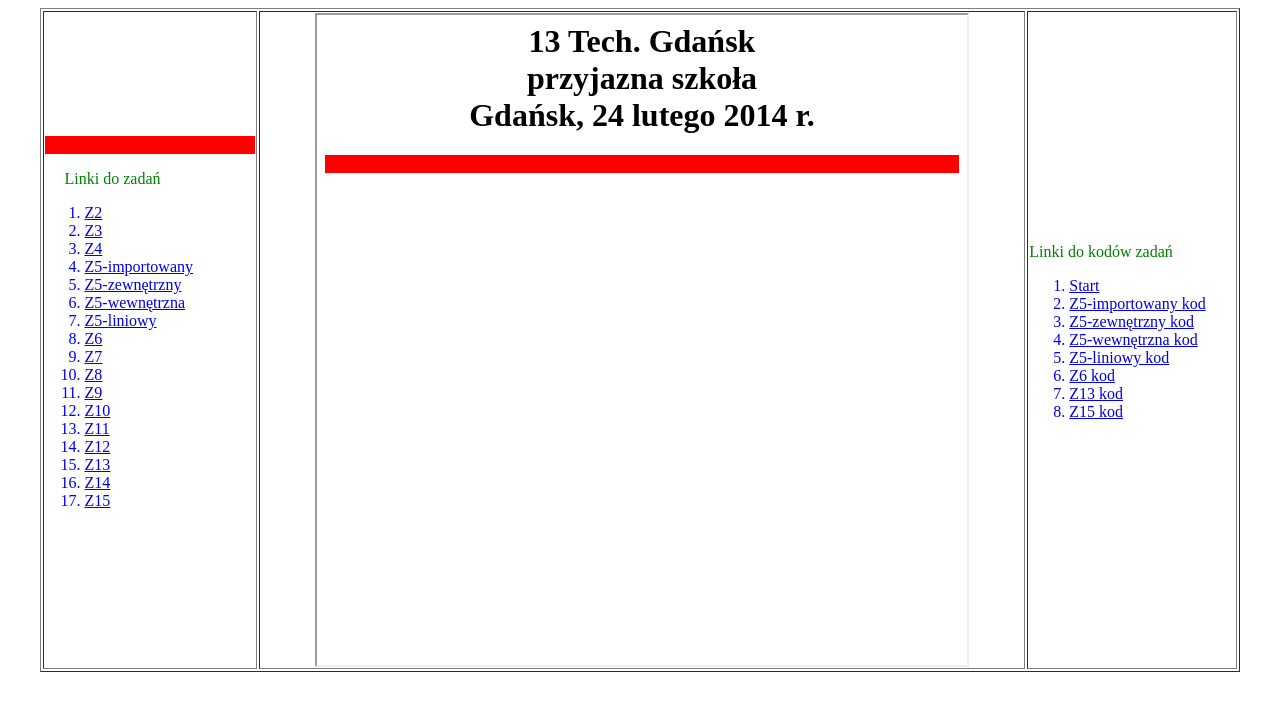
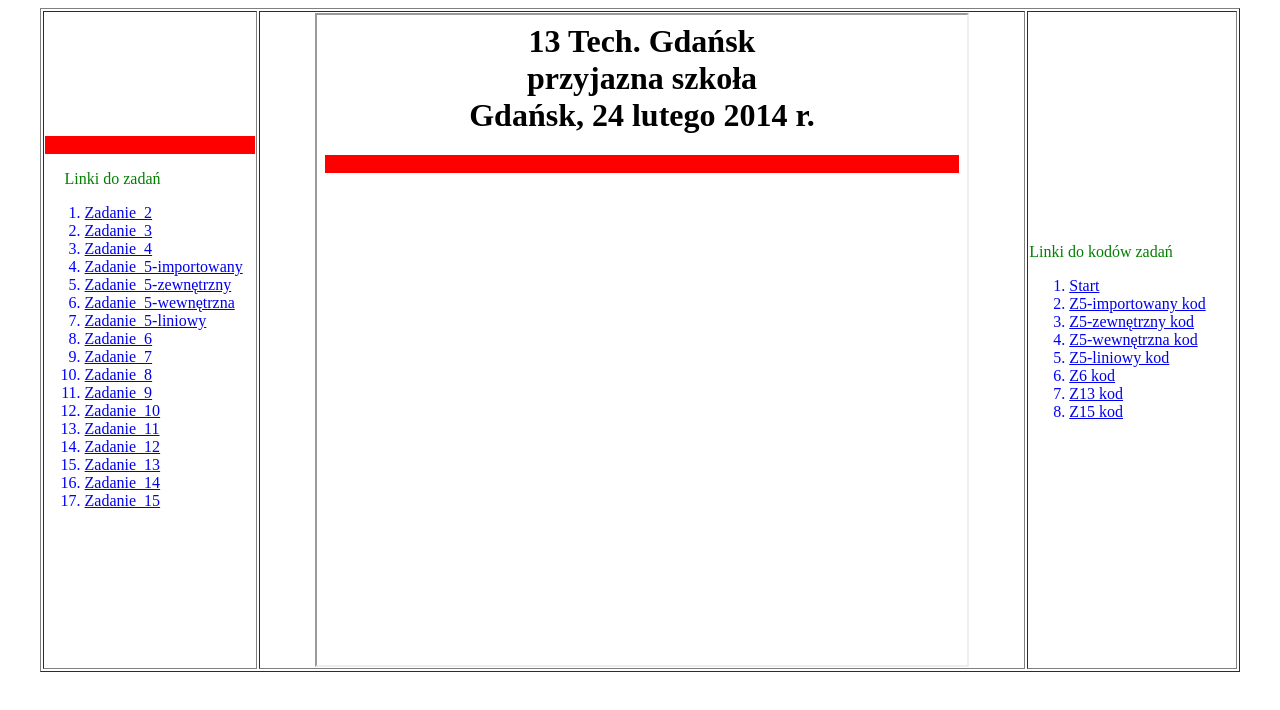
Before and after one commit to lightoviy/css, a plain HTML site: page index.html in a window 1280 px wide. Drawn offline with Linux system fonts and the light colour scheme.

Commit message:
Update index.html

```diff
--- a/index.html
+++ b/index.html
@@ -15,24 +15,24 @@ color: blue;
   <br>
   <p style="margin-left:20px; color: green;">Linki do zadań</p>
   <ol>
-		<li><a href="zadanie2_suda.html" target="strony">Z2</a></li>
-		<li><a href="zadanie3_suda.html" target="strony">Z3</a></li>
-		<li><a href="zadanie4_suda.html" target="strony">Z4</a></li>
+		<li><a href="zadanie2_suda.html" target="strony">Zadanie_2</a></li>
+		<li><a href="zadanie3_suda.html" target="strony">Zadanie_3</a></li>
+		<li><a href="zadanie4_suda.html" target="strony">Zadanie_4</a></li>
 
-		<li><a href="suda_z5_1.html" target="strony">Z5-importowany</a></li>
-		<li><a href="suda_z5_2.html" target="strony">Z5-zewnętrzny</a></li>
-		<li><a href="suda_z5_3.html" target="strony">Z5-wewnętrzna</a></li>
-		<li><a href="suda_z5_4.html" target="strony">Z5-liniowy</a></li>
-		<li><a href="zadanie6_suda.html" target="strony">Z6</a></li>
-		<li><a href="zadanie7_suda.html" target="strony">Z7</a></li>
-		<li><a href="zadanie8_suda.html" target="strony">Z8</a></li>
-		<li><a href="zadanie9_suda.html" target="strony">Z9</a></li>
-		<li><a href="zadanie10_suda.html" target="strony">Z10</a></li>
-		<li><a href="zadanie11_suda.html" target="strony">Z11</a></li>
-		<li><a href="zadanie12_suda.html" target="strony">Z12</a></li>
-		<li><a href="zadanie13_suda.html" target="strony">Z13</a></li>
-		<li><a href="zadanie14_suda.html" target="strony">Z14</a></li>
-		<li><a href="zadanie15_suda.html" target="strony">Z15</a></li>
+		<li><a href="suda_z5_1.html" target="strony">Zadanie_5-importowany</a></li>
+		<li><a href="suda_z5_2.html" target="strony">Zadanie_5-zewnętrzny</a></li>
+		<li><a href="suda_z5_3.html" target="strony">Zadanie_5-wewnętrzna</a></li>
+		<li><a href="suda_z5_4.html" target="strony">Zadanie_5-liniowy</a></li>
+		<li><a href="zadanie6_suda.html" target="strony">Zadanie_6</a></li>
+		<li><a href="zadanie7_suda.html" target="strony">Zadanie_7</a></li>
+		<li><a href="zadanie8_suda.html" target="strony">Zadanie_8</a></li>
+		<li><a href="zadanie9_suda.html" target="strony">Zadanie_9</a></li>
+		<li><a href="zadanie10_suda.html" target="strony">Zadanie_10</a></li>
+		<li><a href="zadanie11_suda.html" target="strony">Zadanie_11</a></li>
+		<li><a href="zadanie12_suda.html" target="strony">Zadanie_12</a></li>
+		<li><a href="zadanie13_suda.html" target="strony">Zadanie_13</a></li>
+		<li><a href="zadanie14_suda.html" target="strony">Zadanie_14</a></li>
+		<li><a href="zadanie15_suda.html" target="strony">Zadanie_15</a></li>
 
 	</ol>
  <br>
```
